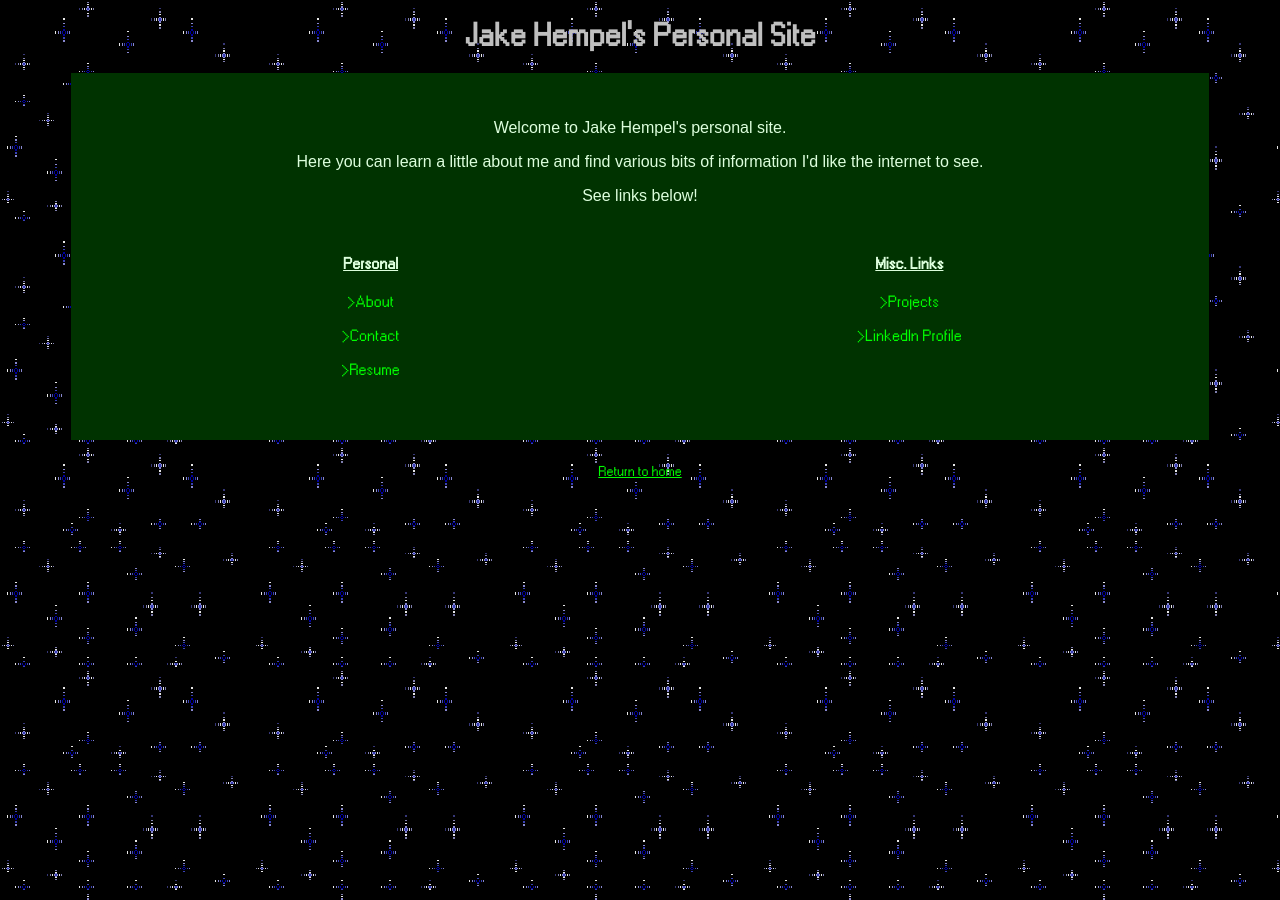
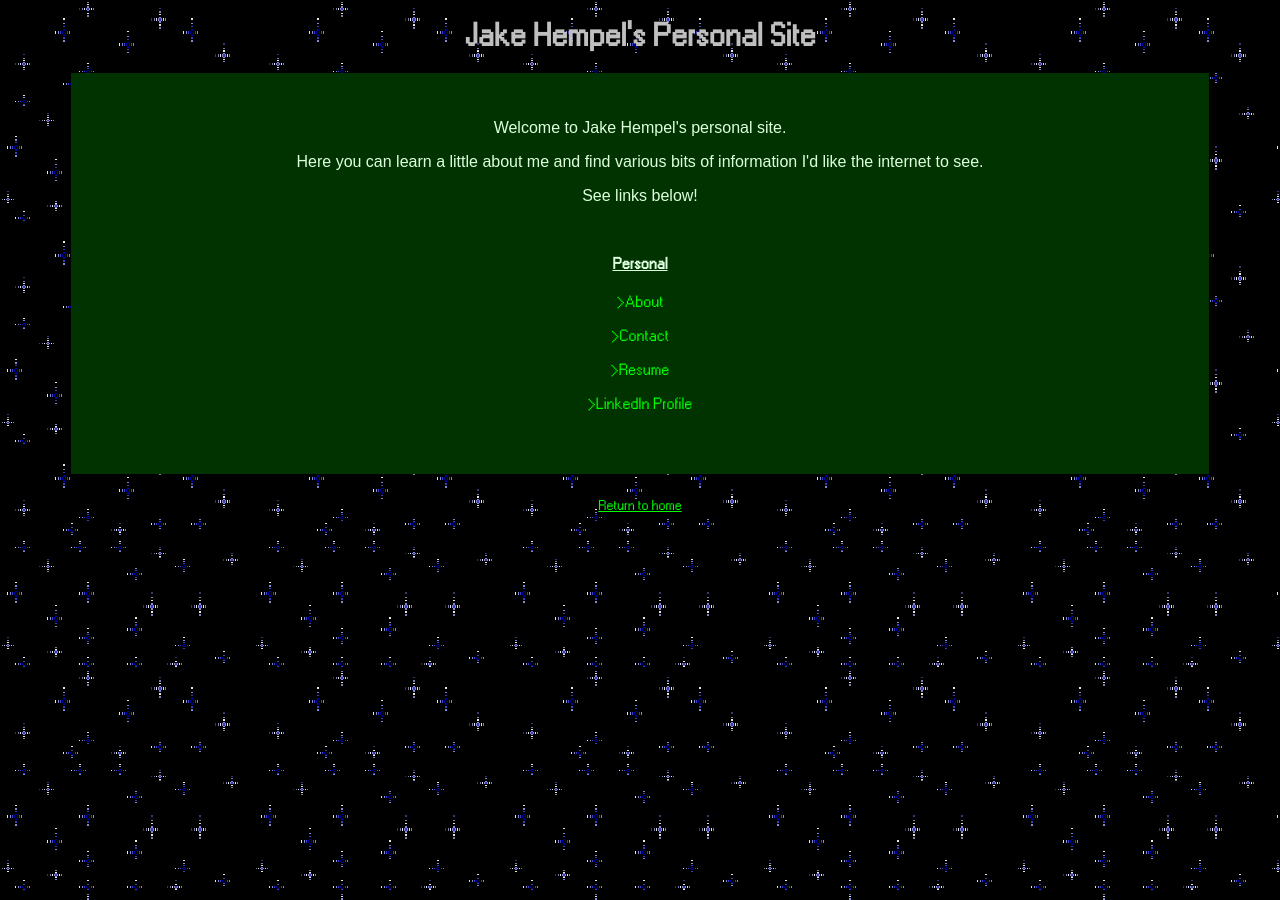
Before and after one commit to jakehempel/jakehempel.us, a Jekyll site: the page built from index.html, in a window 1280 px wide. Built offline with Jekyll 4.4.1, drawn with Linux system fonts in a browser that asks for light colours.

Commit message:
Updated Index Formatting

```diff
--- a/index.html
+++ b/index.html
@@ -50,24 +50,15 @@ title: Jake Hempel's Personal Site
       <tr>
         <p><a href="resume.html">>Resume</a></p>
       </tr>
+      <tr>
+        <p><a href="https://www.linkedin.com/in/jake-hempel/">>LinkedIn Profile</a></p>
+      </tr>
       <!--End Table-->
     </table>
 
   </div>
 
 
-  <div class="menu_blocks">
-    <h4>Misc. Links</h4>
-    <table>
-      <!--Begin Table-->
-      <tr>
-        <p><a href="projects.html">>Projects</a></p>
-      </tr>
-      <tr>
-        <p><a href="https://www.linkedin.com/in/jake-hempel/">>LinkedIn Profile</a></p>
-      </tr>
-      <!--End Table-->
-    </table>
-  </div>
+
 
 </div>
```
